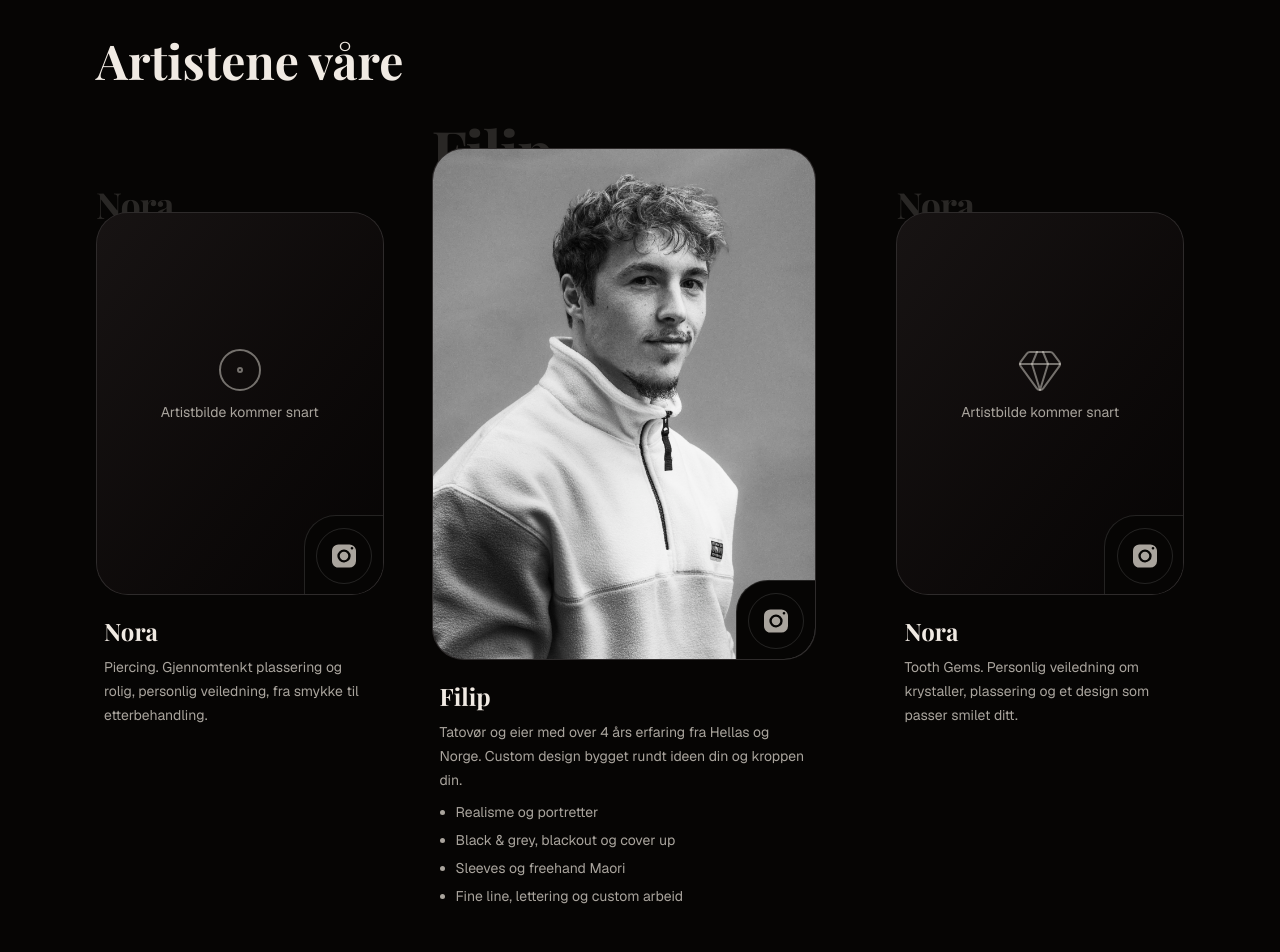
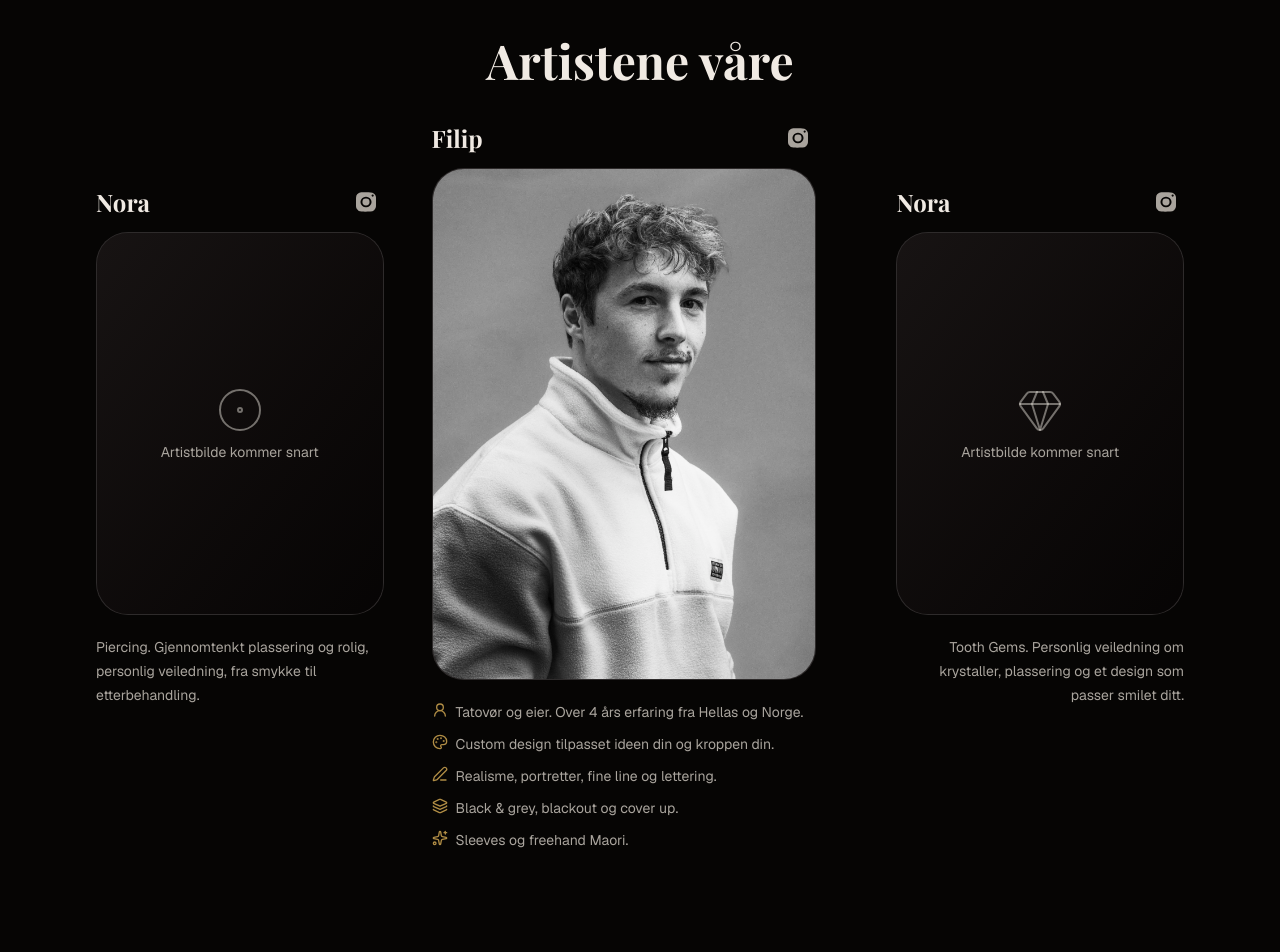
Before and after one commit to YmiaDKA/InfinityTattoo, a Next.js app: page / in a window 1280 px wide. Shown: the part 1680-2632 px from the top of the page. Built offline with nearby package versions, Linux system fonts and the light colour scheme.

Commit message:
Refine artist cards and studio directions

```diff
--- a/src/app/page.tsx
+++ b/src/app/page.tsx
@@ -2,6 +2,10 @@ import Image from "next/image";
 import Link from "next/link";
 import {
   CalendarDaysIcon,
+  UserRoundIcon,
+  PaletteIcon,
+  SparklesIcon,
+  LayersIcon,
   CircleDotIcon,
   GemIcon,
   MailIcon,
@@ -58,33 +62,33 @@ const serviceAreas = [
     area: "Lørenskog",
     href: "/#contact",
     textEn:
-      "The studio is based at Skårersletta 48c for custom realism, black & grey tattoos, portrait tattoos, consultations, and Tooth Gems.",
+      "Find us at Skårersletta 48c, close to Triaden. Open the map for directions all the way to the studio.",
     textNo:
-      "Studioet ligger på Skårersletta 48c for custom realisme, black & grey tatoveringer, portrett tatoveringer, konsultasjoner og Tooth Gems.",
+      "Du finner oss på Skårersletta 48c, nær Triaden. Åpne kartet for veibeskrivelse helt frem til studioet.",
   },
   {
     area: "Strømmen",
     href: "/tatovering-strommen",
     textEn:
-      "Minutes from Strømmen for clients who want detailed custom tattoo work without going into central Oslo.",
+      "A short trip from Strømmen to Skårer in Lørenskog. Use Skårersletta 48c as your destination when planning your drive or bus journey.",
     textNo:
-      "Minutter fra Strømmen for kunder som vil ha detaljert custom tatovering uten å dra inn til Oslo sentrum.",
+      "En kort tur fra Strømmen til Skårer i Lørenskog. Bruk Skårersletta 48c som mål når du planlegger reisen med bil eller buss.",
   },
   {
     area: "Lillestrøm",
     href: "/tatovering-lillestrom",
     textEn:
-      "Minutes from Lillestrøm for larger pieces, sleeve tattoos, portraits, cover up planning, and consultations.",
+      "Close to Lillestrøm, with the studio on Skårersletta in Lørenskog. Check the map for your driving route or plan a bus journey towards Triaden.",
     textNo:
-      "Minutter fra Lillestrøm for større prosjekter, sleeve tatoveringer, portretter, cover up planlegging og konsultasjoner.",
+      "Kort vei fra Lillestrøm til studioet på Skårersletta i Lørenskog. Se kjøreruten i kartet eller planlegg en bussreise mot Triaden.",
   },
   {
     area: "Oslo",
     href: "/tatovering-oslo",
     textEn:
-      "Infinity Tattoo also works with clients from Oslo who want precise custom design in a calm studio setting.",
+      "Travel from Oslo to Skårer in Lørenskog. You can take a bus towards Triaden, then walk to Skårersletta 48c. Check Ruter for departures.",
     textNo:
-      "Infinity Tattoo tar også imot kunder fra Oslo som ønsker presist custom design i et rolig studio.",
+      "Reis fra Oslo til Skårer i Lørenskog. Du kan ta buss mot Triaden og gå videre til Skårersletta 48c. Sjekk Ruter for avganger.",
   },
 ];
 
@@ -712,7 +716,7 @@ export default function Home() {
 
       <section id="artist" className="motion-reveal scroll-mt-28 bg-background">
         <div className="mx-auto flex max-w-6xl flex-col gap-9 px-5 py-20 sm:px-8 lg:py-24">
-          <h2 className="font-display text-4xl font-bold sm:text-5xl">
+          <h2 className="text-center font-display text-4xl font-bold sm:text-5xl">
             <LocalizedText en="Our artists" no="Artistene våre" />
           </h2>
           <div
@@ -723,6 +727,7 @@ export default function Home() {
               <ArtistProfileCard
                 name="Nora"
                 href="/piercing"
+                side="left"
                 icon={CircleDotIcon}
                 bioEn="Piercing. Thoughtful placement and calm, personal guidance, from jewellery to aftercare."
                 bioNo="Piercing. Gjennomtenkt plassering og rolig, personlig veiledning, fra smykke til etterbehandling."
@@ -734,43 +739,55 @@ export default function Home() {
               image="/media/artist/filippos.jpg"
               icon={PenLineIcon}
               large
-              bioEn="Tattoo artist and owner with 4+ years of experience from Greece and Norway. Custom designs built around your idea and your body."
-              bioNo="Tatovør og eier med over 4 års erfaring fra Hellas og Norge. Custom design bygget rundt ideen din og kroppen din."
             >
               <ul
                 id="styles"
-                className="list-disc space-y-1 pl-4 text-xs leading-5 text-muted-foreground sm:text-sm sm:leading-6"
+                className="space-y-2 text-xs leading-5 text-muted-foreground sm:text-sm sm:leading-6"
               >
-                <li>
-                  <LocalizedText
-                    en="Realism and portraits"
-                    no="Realisme og portretter"
-                  />
-                </li>
-                <li>
-                  <LocalizedText
-                    en="Black & grey, blackout and cover ups"
-                    no="Black & grey, blackout og cover up"
-                  />
-                </li>
-                <li>
-                  <LocalizedText
-                    en="Sleeves and freehand Maori"
-                    no="Sleeves og freehand Maori"
-                  />
-                </li>
-                <li>
-                  <LocalizedText
-                    en="Fine line, lettering and custom work"
-                    no="Fine line, lettering og custom arbeid"
-                  />
-                </li>
+                {[
+                  {
+                    icon: UserRoundIcon,
+                    en: "Tattoo artist and owner. 4+ years of experience from Greece and Norway.",
+                    no: "Tatovør og eier. Over 4 års erfaring fra Hellas og Norge.",
+                  },
+                  {
+                    icon: PaletteIcon,
+                    en: "Custom designs shaped around your idea and your body.",
+                    no: "Custom design tilpasset ideen din og kroppen din.",
+                  },
+                  {
+                    icon: PenLineIcon,
+                    en: "Realism, portraits, fine line and lettering.",
+                    no: "Realisme, portretter, fine line og lettering.",
+                  },
+                  {
+                    icon: LayersIcon,
+                    en: "Black & grey, blackout and cover ups.",
+                    no: "Black & grey, blackout og cover up.",
+                  },
+                  {
+                    icon: SparklesIcon,
+                    en: "Sleeves and freehand Maori.",
+                    no: "Sleeves og freehand Maori.",
+                  },
+                ].map(({ icon: Icon, en, no }) => (
+                  <li key={en} className="flex items-start gap-2">
+                    <Icon
+                      aria-hidden="true"
+                      className="mt-0.5 size-4 shrink-0 text-[color:var(--studio-gold)]"
+                    />
+                    <span>
+                      <LocalizedText en={en} no={no} />
+                    </span>
+                  </li>
+                ))}
               </ul>
             </ArtistProfileCard>
             <div className="pt-10 sm:pt-16">
               <ArtistProfileCard
                 name="Nora"
                 href="/tooth-gems"
+                side="right"
                 icon={GemIcon}
                 bioEn="Tooth Gems. Personal guidance on crystals, placement and a design that suits your smile."
                 bioNo="Tooth Gems. Personlig veiledning om krystaller, plassering og et design som passer smilet ditt."
@@ -782,7 +799,7 @@ export default function Home() {
 
       <section
         id="contact"
-        className="motion-reveal mx-auto flex max-w-6xl scroll-mt-28 flex-col gap-8 px-5 pb-10 pt-12 sm:px-8 lg:pb-14 lg:pt-16"
+        className="motion-reveal mx-auto flex max-w-6xl scroll-mt-28 flex-col gap-8 border-t border-border/70 px-5 pb-10 pt-12 sm:px-8 lg:pb-14 lg:pt-16"
       >
         <div
           id="oslo"
--- a/src/components/artist-profile-card.tsx
+++ b/src/components/artist-profile-card.tsx
@@ -10,11 +10,12 @@ import { cn } from "@/lib/utils";
 type ArtistProfileCardProps = {
   name: string;
   href: string;
-  bioEn: string;
-  bioNo: string;
+  bioEn?: string;
+  bioNo?: string;
   image?: string;
   icon: LucideIcon;
   large?: boolean;
+  side?: "left" | "right";
   instagramHref?: string;
   children?: ReactNode;
 };
@@ -27,28 +28,48 @@ export function ArtistProfileCard({
   image,
   icon: Icon,
   large = false,
+  side,
   instagramHref,
   children,
 }: ArtistProfileCardProps) {
   return (
     <article
-      className={cn(
-        "relative isolate flex min-w-0 flex-col pt-5 sm:pt-7",
-        large && "w-full max-w-96",
-      )}
+      className={cn("flex min-w-0 flex-col", large && "w-full max-w-96")}
     >
-      <span
-        aria-hidden="true"
+      <div className="relative z-30 mb-3 flex min-h-9 items-center justify-between gap-1">
+        <h3 className="font-display text-base font-bold text-foreground sm:text-2xl">
+          {name}
+        </h3>
+        {instagramHref ? (
+          <a
+            href={instagramHref}
+            target="_blank"
+            rel="noreferrer"
+            aria-label={`${name} Instagram`}
+            className="flex size-9 shrink-0 items-center justify-center rounded-full text-muted-foreground transition-colors hover:text-foreground focus-visible:outline-2 focus-visible:outline-ring"
+          >
+            <InstagramIcon aria-hidden="true" className="size-5" />
+          </a>
+        ) : (
+          <span className="flex size-9 shrink-0 items-center justify-center text-muted-foreground">
+            <InstagramIcon aria-hidden="true" className="size-5" />
+            <span className="sr-only">
+              <LocalizedText
+                en="Instagram profile coming soon"
+                no="Instagram profil kommer snart"
+              />
+            </span>
+          </span>
+        )}
+      </div>
+      <div
         className={cn(
-          "pointer-events-none absolute top-0 -z-10 max-w-full truncate font-display font-bold leading-none tracking-tight text-foreground/15",
-          large
-            ? "text-3xl sm:text-5xl lg:text-6xl"
-            : "text-xl sm:text-3xl lg:text-4xl",
+          "relative aspect-[3/4] shrink-0 overflow-hidden rounded-2xl border border-border bg-card sm:rounded-[2rem]",
+          large && "z-20",
+          side && "w-[calc(100%+clamp(0px,calc((900px-100vw)*0.1),52px))]",
+          side === "right" && "self-end",
         )}
       >
-        {name}
-      </span>
-      <div className="relative aspect-[3/4] overflow-hidden rounded-2xl border border-border bg-card sm:rounded-[2rem]">
         <Link
           href={href}
           aria-label={name}
@@ -63,7 +84,7 @@ export function ArtistProfileCard({
               sizes="(min-width: 640px) 384px, calc(100vw - 40px)"
             />
           ) : (
-            <div className="flex h-full flex-col items-center justify-center gap-2 bg-gradient-to-br from-muted/40 to-background px-2 pb-10 text-center sm:px-5">
+            <div className="flex h-full flex-col items-center justify-center gap-2 bg-gradient-to-br from-muted/40 to-background px-2 text-center sm:px-5">
               <Icon
                 aria-hidden="true"
                 className="size-5 stroke-1 text-foreground/45 sm:size-12"
@@ -77,37 +98,18 @@ export function ArtistProfileCard({
             </div>
           )}
         </Link>
-        <span className="absolute -bottom-px -right-px flex size-12 items-center justify-center rounded-tl-2xl border-l border-t border-border bg-background p-1 sm:size-20 sm:rounded-tl-[2rem] sm:p-2">
-          {instagramHref ? (
-            <a
-              href={instagramHref}
-              target="_blank"
-              rel="noreferrer"
-              aria-label={`${name} Instagram`}
-              className="flex size-11 items-center justify-center rounded-full bg-primary text-primary-foreground transition-colors hover:bg-primary/80 focus-visible:outline-2 focus-visible:outline-offset-2 focus-visible:outline-ring sm:size-14"
-            >
-              <InstagramIcon aria-hidden="true" className="size-5 sm:size-6" />
-            </a>
-          ) : (
-            <span className="flex size-11 items-center justify-center rounded-full border text-muted-foreground sm:size-14">
-              <InstagramIcon aria-hidden="true" className="size-5 sm:size-6" />
-              <span className="sr-only">
-                <LocalizedText
-                  en="Instagram profile coming soon"
-                  no="Instagram profil kommer snart"
-                />
-              </span>
-            </span>
-          )}
-        </span>
       </div>
-      <div className="flex flex-col gap-2 px-2 pb-1 pt-5">
-        <h3 className="font-display text-base font-bold text-foreground sm:text-2xl">
-          {name}
-        </h3>
-        <p className="max-w-xl text-xs leading-5 sm:text-sm sm:leading-6 text-muted-foreground">
-          <LocalizedText en={bioEn} no={bioNo} />
-        </p>
+      <div
+        className={cn(
+          "relative z-30 flex min-w-0 flex-col gap-2 pb-1 pt-5",
+          side === "right" && "text-right",
+        )}
+      >
+        {bioEn && bioNo && (
+          <p className="max-w-xl text-xs leading-5 text-muted-foreground sm:text-sm sm:leading-6">
+            <LocalizedText en={bioEn} no={bioNo} />
+          </p>
+        )}
         {children}
       </div>
     </article>
```
